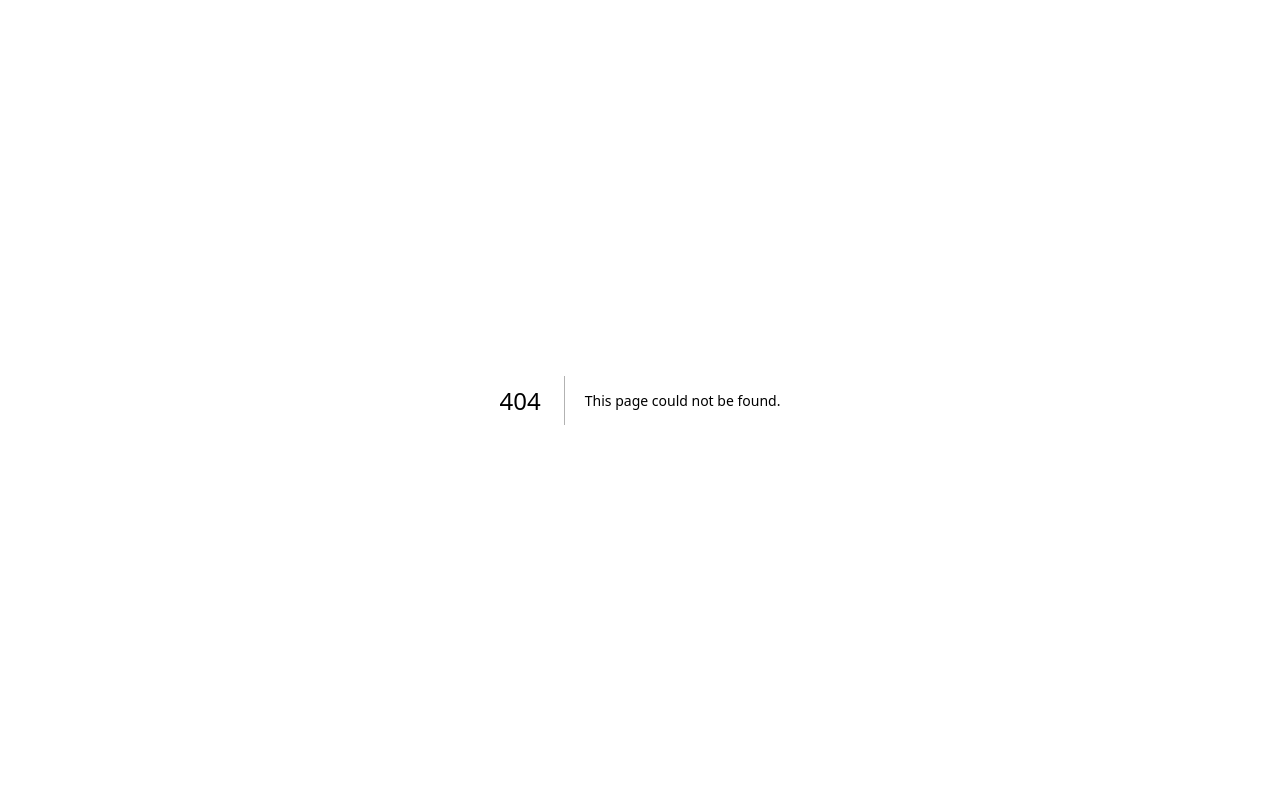
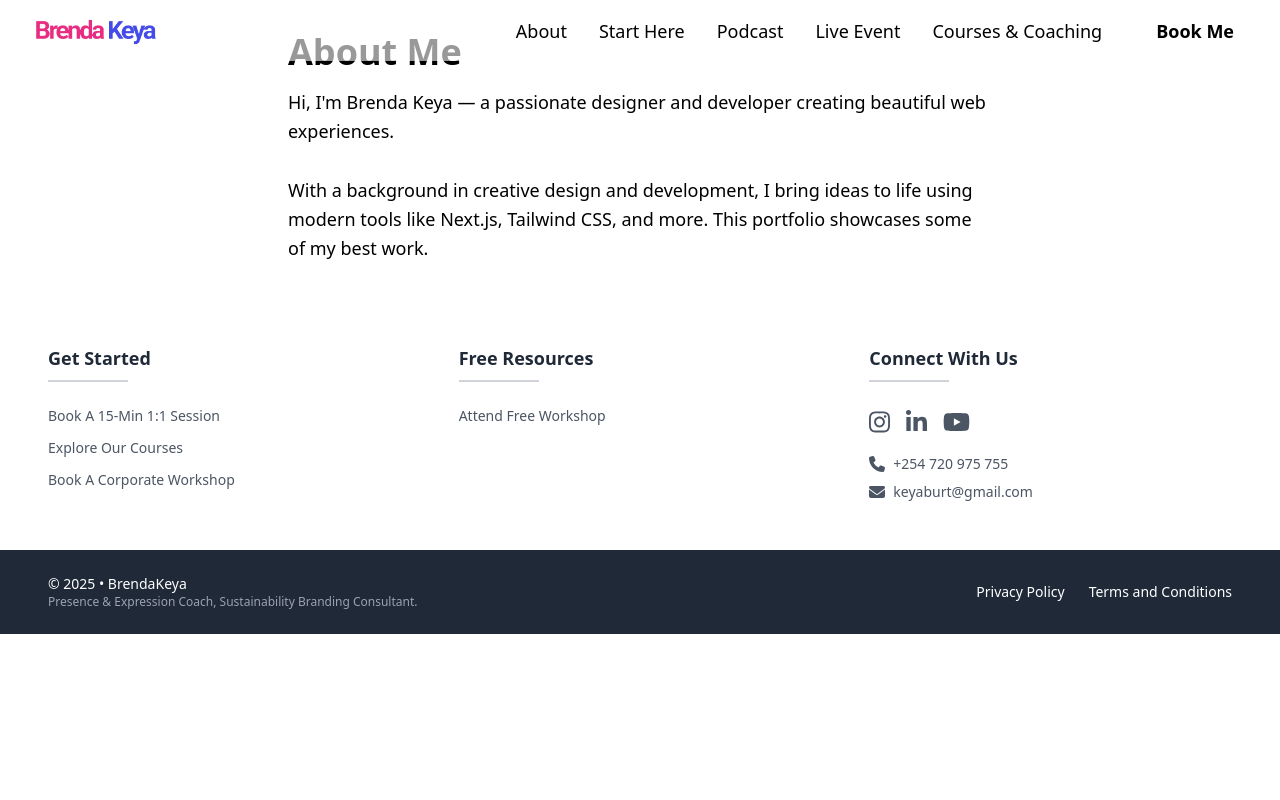
Before and after one commit to mashadesignworld/brenda, a Next.js app: page /about in a window 1280 px wide. Before the commit this address had no page. Shown: the top 800 px of the page. Built offline with nearby package versions, Linux system fonts and the light colour scheme.

Commit message:
changes 1

```diff
--- /dev/null
+++ b/app/about/page.tsx
@@ -0,0 +1,14 @@
+// app/about/page.tsx
+
+export default function AboutPage() {
+  return (
+    <div className="p-8 max-w-3xl mx-auto">
+      <h1 className="text-4xl font-bold mb-4">About Me</h1>
+      <p className="text-lg leading-relaxed">
+        Hi, I&apos;m Brenda Keya — a passionate designer and developer creating beautiful web experiences.
+        <br /><br />
+        With a background in creative design and development, I bring ideas to life using modern tools like Next.js, Tailwind CSS, and more. This portfolio showcases some of my best work.
+      </p>
+    </div>
+  );
+}
--- a/app/components/Navbar.tsx
+++ b/app/components/Navbar.tsx
@@ -47,7 +47,7 @@ export default function Navbar() {
         <ul className="hidden md:flex items-center space-x-8">
           <li>
             <a
-              href="#about"
+              href="/about"
               className={`nav-link-underline-effect text-lg font-medium ${
                 scrolled ? "text-gray-800" : "text-black"
               }`}
--- a/app/components/PodcastSection.tsx
+++ b/app/components/PodcastSection.tsx
@@ -26,18 +26,19 @@ export default function PodcastSection() {
         <div className="w-full lg:w-1/2 text-gray-900 text-center lg:text-left lg:pr-16">
           {/* Small uppercase header, mimicking "TIME GENIUS" */}
           <p className="text-sm uppercase font-bold text-gray-600 mb-4 tracking-wider">
-            The Brenda Keya Podcast
+            Podcast
           </p>
 
           {/* Main Headline, adapted to Brenda's theme from "Take Back Your Time. Get Back Your Life." */}
           <h2 className="text-4xl md:text-5xl lg:text-6xl font-extrabold leading-tight mb-6">
-            Unlock Your Potential. <br className="hidden md:inline"/> Live Your Purpose.
+        In Session with Brenda Keya <br/>
           </h2>
 
           {/* Description of the podcast */}
           <p className="text-lg md:text-xl leading-relaxed mb-8 text-gray-700">
-            Dive into insightful conversations with Brenda Keya as she shares transformative strategies for personal growth, career advancement in demanding industries like cement, and achieving a life of true fulfillment beyond financial success.
+           Conversations at the intersection of soul, systems, and sustainability.
           </p>
+          <p className="text-lg md:text-xl leading-relaxed mb-8 text-gray-700">In Session with Brenda Keya is a space for deep, honest, and transformative conversations. Each session explores how our inner world (soul), the structures we navigate (systems), and the planet we call home (sustainability) shape our lives, choices, and collective future.</p>
 
           {/* Call to Action Button */}
           <div>
--- a/app/components/YoutubeSection.tsx
+++ b/app/components/YoutubeSection.tsx
@@ -21,7 +21,7 @@ export default function YoutubeSection() {
           <strong>Personal brand </strong> uniting her impact consultancy and soul-led leadership coaching.
         </p>
         <p className="text-gray-700 mb-6">
-           From soul to systems, I help leaders become aligned voices, rooted, resonant and ready<br/> <strong>  Brenda N. Keya</strong>
+           &quot;From soul to systems, I help leaders become aligned voices, rooted, resonant and ready&quot;<br/> <strong>  Brenda N. Keya</strong>
         </p>
 
         {/* Listen Buttons */}
--- a/app/layout.tsx
+++ b/app/layout.tsx
@@ -3,6 +3,7 @@ import './globals.css';
 import { EB_Garamond, Great_Vibes, Dancing_Script } from 'next/font/google'; // Import new fonts
 import FooterSection from './components/FooterSection';
 import '@fortawesome/fontawesome-svg-core/styles.css';
+import Navbar from './components/Navbar'; // Ensure Navbar is imported correctly
 
 // Configure EB Garamond
 const ebGaramond = EB_Garamond({
@@ -37,6 +38,7 @@ export default function RootLayout({
       className={`${ebGaramond.variable} ${greatVibes.variable} ${dancingScript.variable}`}
     >
       <body>
+        <Navbar />
         {children}
         <FooterSection />
         {/* Ensure the FooterSection is included at the bottom of the layout */}
```
